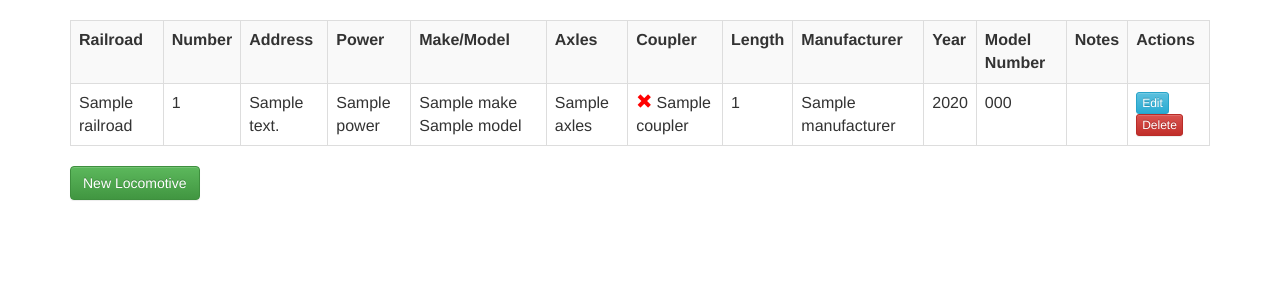
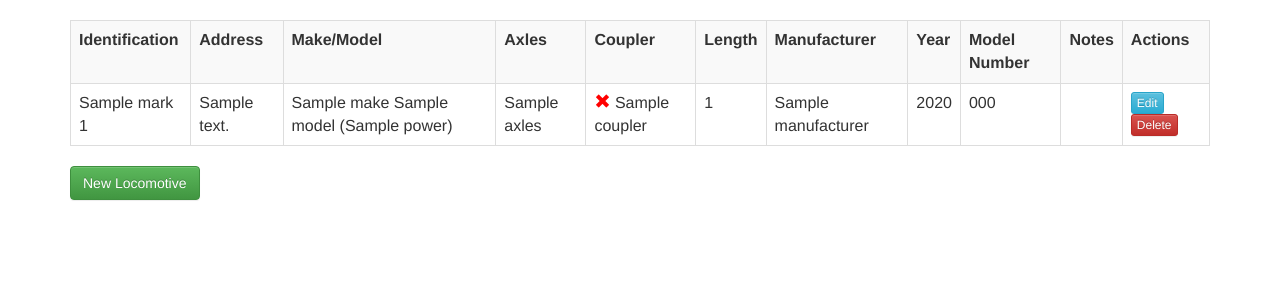
Before and after one commit to bkeifer/MRDB, a Django app: template inventory/templates/locomotiveList.html in a window 1280 px wide. Shown: the part 52-352 px from the top of the page. Run offline with Django 3.2, Linux system fonts and the light colour scheme; the template is opened without the code that fills it: most values are stand-ins (such as "Sample title", 1, 10 or a date in 2020); some libraries are stand-ins or nearby versions.

Commit message:
Clean up loco list a bit

```diff
--- a/inventory/templates/locomotiveList.html
+++ b/inventory/templates/locomotiveList.html
@@ -7,10 +7,8 @@
 {% if locomotiveList %}
     <table class="table table-striped table-bordered">
         <tr>
-            <th>Railroad</th>
-            <th>Number</th>
+            <th>Identification</th>
             <th>Address</th>
-            <th>Power</th>
             <th>Make/Model</th>
             <th>Axles</th>
             <th>Coupler</th>
@@ -23,11 +21,9 @@
         </tr>
         {% for locomotive in locomotiveList %}
         <tr>
-          <td>{{ locomotive.railroad }}</td>
-          <td>{{ locomotive.number }}</td>
+          <td>{{ locomotive.railroad.mark }} {{ locomotive.number }}</td>
           <td>{{ locomotive.address }}</td>
-          <td>{{ locomotive.power }}</td>
-          <td>{{ locomotive.make }} {{ locomotive.model }}</td>
+          <td>{{ locomotive.make }} {{ locomotive.model }} ({{ locomotive.power }})</td>
           <td>{{ locomotive.axles }}</td>
           <td>
             {% if locomotive.couplerTuned %}
```
